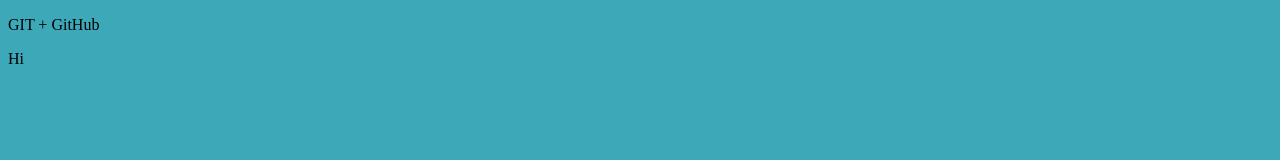
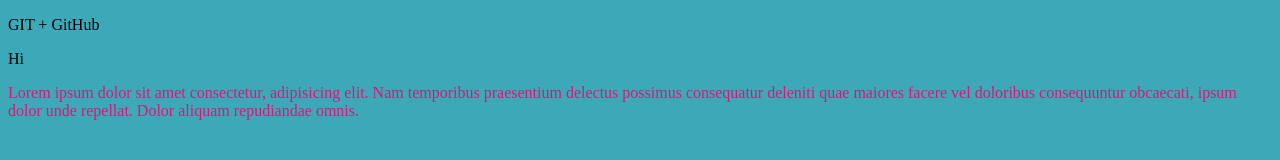
Before and after one commit to nikita1469/git-test, a plain HTML site: page index.html in a window 1280 px wide. Drawn offline with Linux system fonts and the light colour scheme.

Commit message:
second commit

```diff
--- a/index.html
+++ b/index.html
@@ -9,5 +9,8 @@
 <body>
     <p>GIT + GitHub</p>
     <div>Hi</div>
+    <div class="block1"><p>
+        Lorem ipsum dolor sit amet consectetur, adipisicing elit. Nam temporibus praesentium delectus possimus consequatur deleniti quae maiores facere vel doloribus consequuntur obcaecati, ipsum dolor unde repellat. Dolor aliquam repudiandae omnis.
+    </p></div>
 </body>
 </html>
--- a/style.css
+++ b/style.css
@@ -1,3 +1,7 @@
 body {
     background-color: #3da9b8 ;
 }
+
+.block1 {
+    color: #d61978;
+}
```
